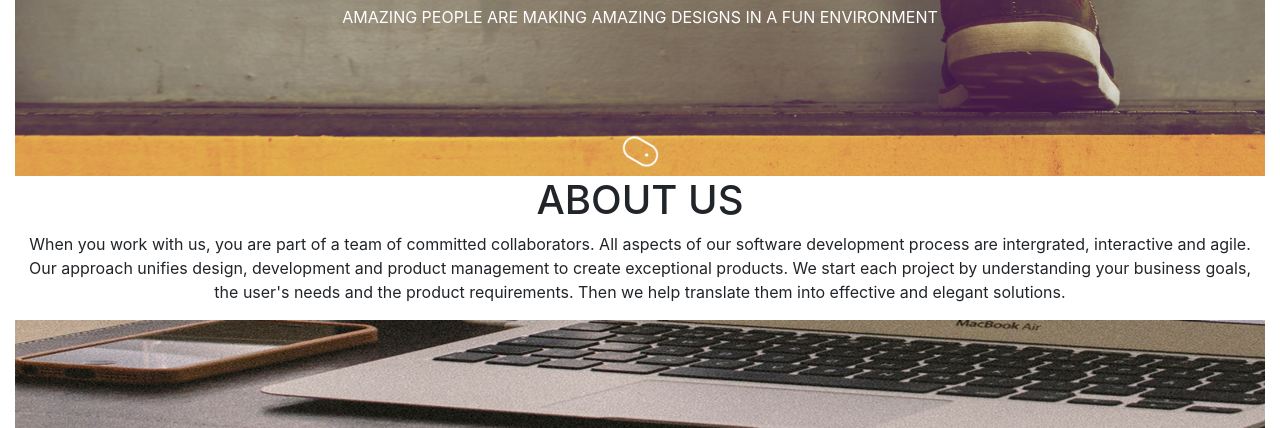
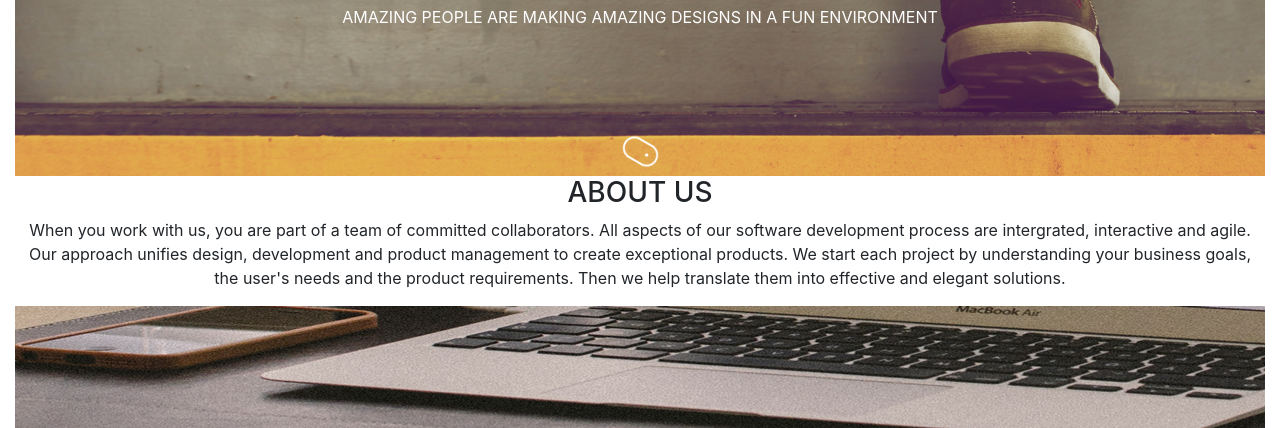
Before and after one commit to Chrys-Chacha/delani-studio, a plain HTML site: page index.html in a window 1280 px wide. Shown: the part 324-752 px from the top of the page. Drawn offline with Linux system fonts and the light colour scheme.

Commit message:
change size of about us

```diff
--- a/index.html
+++ b/index.html
@@ -27,7 +27,7 @@
         <div class="row">
             <div class="col-md-12">
                 <div class="about">
-                    <h1>ABOUT US</h1>
+                    <h3>ABOUT US</h3>
                     <P>When you work with us, you are part of a team of committed collaborators. All aspects of our
                         software development process are intergrated, interactive and agile.<br>
                         Our approach unifies design, development and product management to create exceptional products.
```
